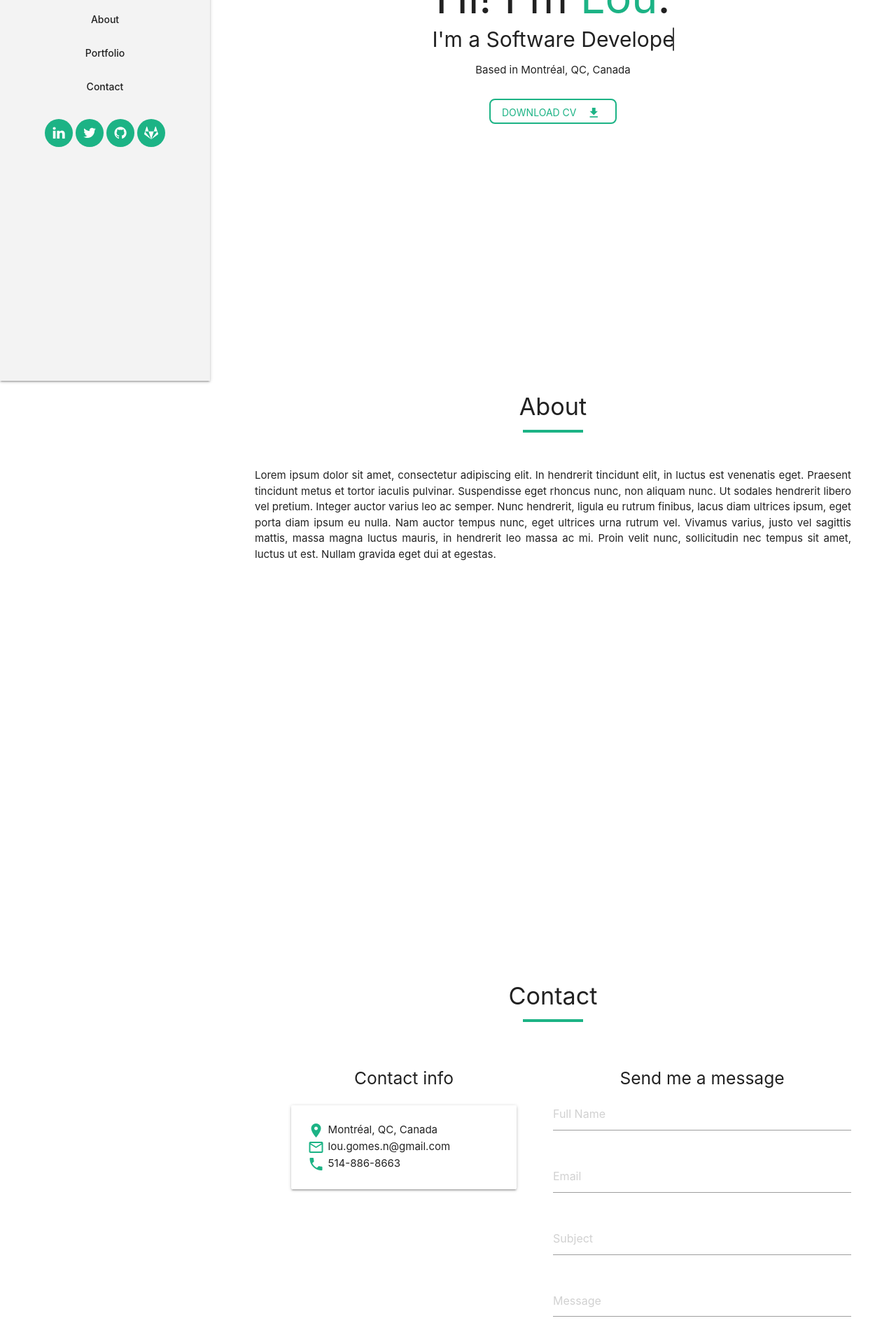
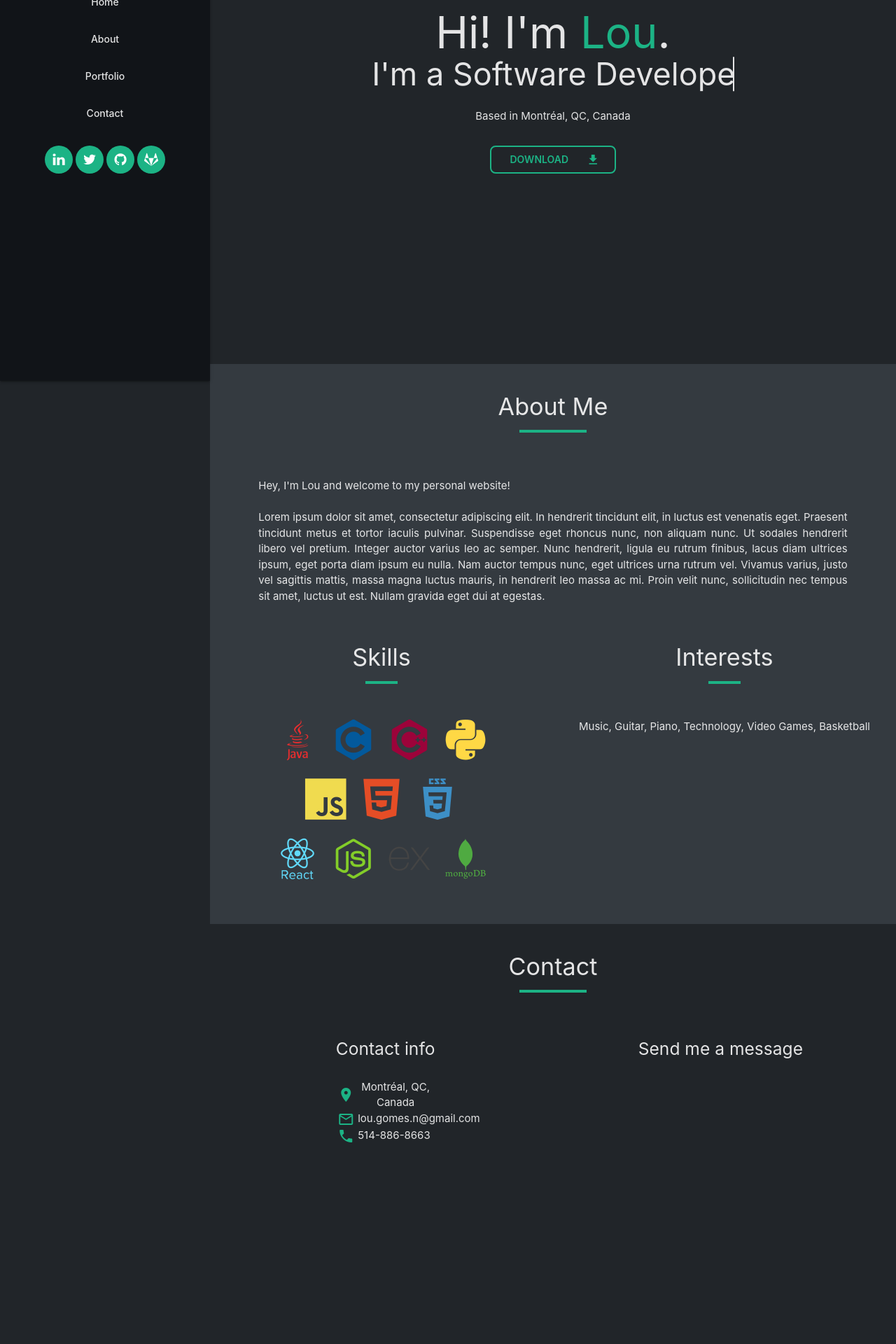
Before and after one commit to LouNeto/louneto.github.io, a React (Create React App) app: page / in a window 1280 px wide. Shown: the part 316-2236 px from the top of the page at 70% size. Built offline with nearby package versions, Linux system fonts and the light colour scheme.

Commit message:
New dark mode look + layout change

```diff
--- a/public/index.html
+++ b/public/index.html
@@ -12,6 +12,10 @@
     <link
       rel="stylesheet"
       href="https://cdnjs.cloudflare.com/ajax/libs/materialize/1.0.0/css/materialize.min.css"
+    />
+    <link
+      rel="stylesheet"
+      href="https://cdn.jsdelivr.net/gh/devicons/devicon@master/devicon.min.css"
     />
     <link
       rel="stylesheet"
--- a/src/components/About.js
+++ b/src/components/About.js
@@ -2,21 +2,57 @@ import React from 'react';
 
 const About = () => {
   return (
-    <div className="about">
-      <h4 className="section-title">About</h4>
-      <div className="divider title-divider"></div>
-      <p align="justify">
-        Lorem ipsum dolor sit amet, consectetur adipiscing elit. In hendrerit
-        tincidunt elit, in luctus est venenatis eget. Praesent tincidunt metus
-        et tortor iaculis pulvinar. Suspendisse eget rhoncus nunc, non aliquam
-        nunc. Ut sodales hendrerit libero vel pretium. Integer auctor varius leo
-        ac semper. Nunc hendrerit, ligula eu rutrum finibus, lacus diam ultrices
-        ipsum, eget porta diam ipsum eu nulla. Nam auctor tempus nunc, eget
-        ultrices urna rutrum vel. Vivamus varius, justo vel sagittis mattis,
-        massa magna luctus mauris, in hendrerit leo massa ac mi. Proin velit
-        nunc, sollicitudin nec tempus sit amet, luctus ut est. Nullam gravida
-        eget dui at egestas.
-      </p>
+    <div className="about row">
+      <div className="col s12" style={{ height: '100vh' }}>
+        <h4 className="section-title">About Me</h4>
+        <div className="divider title-divider"></div>
+        <div className="col s12">
+          <p className="about-presentation">
+            Hey, I'm Lou and welcome to my personal website!
+            <br />
+            <br />
+            Lorem ipsum dolor sit amet, consectetur adipiscing elit. In
+            hendrerit tincidunt elit, in luctus est venenatis eget. Praesent
+            tincidunt metus et tortor iaculis pulvinar. Suspendisse eget rhoncus
+            nunc, non aliquam nunc. Ut sodales hendrerit libero vel pretium.
+            Integer auctor varius leo ac semper. Nunc hendrerit, ligula eu
+            rutrum finibus, lacus diam ultrices ipsum, eget porta diam ipsum eu
+            nulla. Nam auctor tempus nunc, eget ultrices urna rutrum vel.
+            Vivamus varius, justo vel sagittis mattis, massa magna luctus
+            mauris, in hendrerit leo massa ac mi. Proin velit nunc, sollicitudin
+            nec tempus sit amet, luctus ut est. Nullam gravida eget dui at
+            egestas.
+          </p>
+        </div>
+        <div className="row">
+          <div className="col s12 m12 l6 skills">
+            <h4 className="section-title">Skills</h4>
+            <div className="divider title-divider"></div>
+            <i className="devicon-java-plain-wordmark colored"></i>
+            <i className="devicon-c-plain colored"></i>
+            <i className="devicon-cplusplus-plain colored"></i>
+            <i className="devicon-python-plain colored"></i>
+            <br />
+            <br />
+            <i className="devicon-javascript-plain colored"></i>
+            <i className="devicon-html5-plain colored"></i>
+            <i className="devicon-css3-plain-wordmark colored"></i>
+            <br />
+            <br />
+            <i className="devicon-react-original-wordmark colored"></i>
+            <i class="devicon-nodejs-plain colored"></i>
+            <i class="devicon-express-original colored"></i>
+            <i className="devicon-mongodb-plain-wordmark colored"></i>
+          </div>
+          <div className="col s12 m12 l6 interests">
+            <h4 className="section-title">Interests</h4>
+            <div className="divider title-divider"></div>
+            Music, Guitar, Piano, Technology, Video Games, Basketball
+          </div>
+        </div>
+
+        <p></p>
+      </div>
     </div>
   );
 };
--- a/src/components/App.js
+++ b/src/components/App.js
@@ -1,6 +1,5 @@
 import './styles.css';
 import React from 'react';
-import Header from './Header';
 import Home from './Home';
 import About from './About';
 import Portfolio from './Portfolio';
@@ -9,9 +8,9 @@ import Sidebar from './Sidebar';
 
 const App = () => {
   return (
-    <div>
+    <div className="page-body">
       <Sidebar />
-      <div className="content container">
+      <div className="content">
         <Home />
         <About />
         <Contact />
--- a/src/components/Contact.js
+++ b/src/components/Contact.js
@@ -3,20 +3,22 @@ import React from 'react';
 const Contact = () => {
   return (
     <div className="contact row">
+      <div className="col s12">
         <h4 className="section-title">Contact</h4>
         <div className="divider title-divider"></div>
         <div className="col l6 m4 s12 contact-info">
           <h5>Contact info</h5>
-        <div className="card-panel" style={{ alignContent: 'center' }}>
-          <div className="card-content">
-            <div className="valign-wrapper">
-              <i className="material-icons">location_on</i> Montréal, QC, Canada
+          <div>
+            <div>
+              <div className="coordonate valign-wrapper">
+                <i className="material-icons">location_on</i> Montréal, QC,
+                Canada
               </div>
-            <div className="valign-wrapper">
+              <div className="coordonate valign-wrapper">
                 <i className="material-icons">mail_outline</i>{' '}
                 lou.gomes.n@gmail.com
               </div>
-            <div className="valign-wrapper">
+              <div className="coordonate valign-wrapper">
                 <i className="material-icons">phone</i> 514-886-8663
               </div>
             </div>
@@ -24,50 +26,7 @@ const Contact = () => {
         </div>
         <div className="col s12 l6 m8 contact-form">
           <h5>Send me a message</h5>
-        <form>
-          <div className="row">
-            <div className="input-field">
-              <input
-                placeholder="Full Name"
-                id="full_name"
-                type="text"
-                className="validate"
-              />
-              <label for="full_name"></label>
         </div>
-          </div>
-          <div className="row">
-            <div className="input-field">
-              <input
-                placeholder="Email"
-                id="email"
-                type="text"
-                className="validate"
-              />
-              <label for="email"></label>
-            </div>
-          </div>
-          <div className="row">
-            <div className="input-field">
-              <input
-                placeholder="Subject"
-                id="subject"
-                type="text"
-                className="validate"
-              />
-              <label for="subject"></label>
-            </div>
-          </div>
-          <div className="row">
-            <div className="input-field">
-              <textarea
-                id="textarea1"
-                placeholder="Message"
-                class="materialize-textarea"
-              ></textarea>
-            </div>
-          </div>
-        </form>
       </div>
     </div>
   );
--- a/src/components/Header.js
+++ /dev/null
@@ -1,43 +0,0 @@
-import React, { Component } from 'react';
-
-class Header extends Component {
-  render() {
-    return (
-      <nav>
-        <div className="nav-wrapper grey darken-4">
-          <a
-            href="#"
-            className="brand-logo menu-nav-item"
-            style={{ marginLeft: '10px' }}
-          >
-            Lou-Gomes Neto
-          </a>
-          <ul if="nav-mobile" className="right hide-on-med-and-down">
-            <li>
-              <a href="#" className="menu-nav-item">
-                Home
-              </a>
-            </li>
-            <li>
-              <a href="#" className="menu-nav-item">
-                About
-              </a>
-            </li>
-            <li>
-              <a href="#" className="menu-nav-item">
-                Portfolio
-              </a>
-            </li>
-            <li>
-              <a href="#" className="menu-nav-item">
-                Contact
-              </a>
-            </li>
-          </ul>
-        </div>
-      </nav>
-    );
-  }
-}
-
-export default Header;
--- a/src/components/Home.js
+++ b/src/components/Home.js
@@ -3,14 +3,15 @@ import React from 'react';
 const Home = () => {
   return (
     <div className="home">
+      {/* style={{ backgroundImage: 'url(test.jpg)' }}> */}
       <h1>
         Hi! I'm <span className="name-color">Lou</span>.
       </h1>
-      <h3 className="line-1 anim-typewriter">I'm a Software Developer</h3>
+      <h2 className="line-1 anim-typewriter">I'm a Software Developer.</h2>
       Based in Montréal, QC, Canada
       <div style={{ paddingTop: '30px' }}>
-        <a class="download-cv-button waves-effect waves-light btn-flat">
-          <i class="material-icons right">file_download</i>Download CV
+        <a className="download-cv-button waves-effect waves-light btn-flat">
+          <i className="material-icons right">file_download</i>Download CV
         </a>
       </div>
     </div>
--- a/src/components/Sidebar.js
+++ b/src/components/Sidebar.js
@@ -20,9 +20,12 @@ class Sidebar extends Component {
               title="I'm Lou"
               alt="photo_lou"
             />
-            <h6 style={{ fontWeight: 'bold', marginTop: '15' }}>
+            <h5
+              className="white-text"
+              style={{ fontWeight: 'bold', marginTop: '15' }}
+            >
               Lou-Gomes Neto
-            </h6>
+            </h5>
           </div>
           <li>
             <a href="#" className="menu-nav-item">
--- a/src/components/styles.css
+++ b/src/components/styles.css
@@ -1,8 +1,15 @@
+/* ---------------------- page style ---------------------- */
+
+.page-body {
+  background: #212529;
+}
+
 /* ---------------------- page layout ---------------------- */
 
 .content {
   padding-left: 300px;
   text-align: center;
+  /* margin: 80px; */
 }
 
 .container {
@@ -16,7 +23,7 @@
 }
 
 .home {
-  padding-top: 200px;
+  padding-top: 250px;
   height: 100vh;
   min-height: 100vh;
 }
@@ -31,7 +38,7 @@
 
 .sidenav {
   text-align: center;
-  background-color: #f3f3f3;
+  background-color: #111418;
 }
 
 .sidenav-trigger i {
@@ -48,8 +55,9 @@
 
 .profile-picture {
   margin-top: 50px;
+  margin-bottom: 10px;
   border-radius: 50%;
-  border: 8px solid rgb(226, 226, 226);
+  border: 8px solid #343a40;
   width: 160px;
   height: 160px;
 }
@@ -57,11 +65,13 @@
 /* Website menu navigation items */
 
 .menu-nav-item {
-  color: white;
+  color: rgba(250, 250, 250, 0.9) !important;
+  margin-bottom: 5px;
 }
 
 .menu-nav-item:hover {
-  color: #1cb385;
+  color: #1cb385 !important;
+  background-color: transparent !important;
 }
 
 /* font awesome social media buttons */
@@ -97,16 +107,20 @@
 
 /* ---------------------- home ---------------------- */
 
+.home {
+  color: rgba(250, 250, 250, 0.9);
+}
+
 .name-color {
   color: #1cb385;
 }
 
 .line-1 {
   position: relative;
-  width: 11.5em;
+  width: 13.5em;
   margin: 0 auto;
-  border-right: 2px solid rgba(0, 0, 0, 0.75);
-  font-size: 200%;
+  border-right: 2px solid rgba(250, 250, 250, 0.9);
+  font-size: 300%;
   text-align: center;
   white-space: nowrap;
   overflow: hidden;
@@ -127,7 +141,7 @@
 }
 @keyframes blinkTextCursor {
   from {
-    border-right-color: rgba(0, 0, 0, 0.75);
+    border-right-color: rgba(250, 250, 250, 0.9);
   }
   to {
     border-right-color: transparent;
@@ -139,22 +153,58 @@
   border-radius: 8px;
   background-color: transparent;
   color: #1cb385;
+  font-weight: 600;
   transition-duration: 0.4s;
+  height: 40px;
+  width: 180px;
 }
 .download-cv-button:hover {
   background: #1cb385;
   color: white;
 }
+.download-cv-button:hover i {
+  color: white;
+}
+
+/* ---------------------- About ---------------------- */
+
+.about {
+  background-color: #343a40;
+  color: rgba(250, 250, 250, 0.9);
+}
+
+.about-presentation {
+  text-align: justify;
+  margin-left: 5%;
+  margin-right: 5%;
+}
+
+.skills i {
+  font-size: 4em;
+  margin: 10px;
+}
 
 /* ---------------------- contact ---------------------- */
 
+.contact {
+  background-color: #212529;
+  height: 100vh;
+  color: rgba(250, 250, 250, 0.9);
+}
+
 .contact-info h5 {
   text-align: center;
-  margin-bottom: 25px;
+  margin-bottom: 30px;
 }
 
 .contact-info {
   text-align: justify;
+}
+
+.coordonate {
+  text-align: center;
+  margin: auto;
+  width: 30%;
 }
 
 .material-icons {
@@ -166,6 +216,10 @@
   width: 80%;
   margin: auto;
   background-color: transparent;
+}
+
+.row {
+  margin-bottom: 0px;
 }
 
 /* ---------------------- other ---------------------- */
```
Lines whose indentation alone changed are shown as unchanged.
